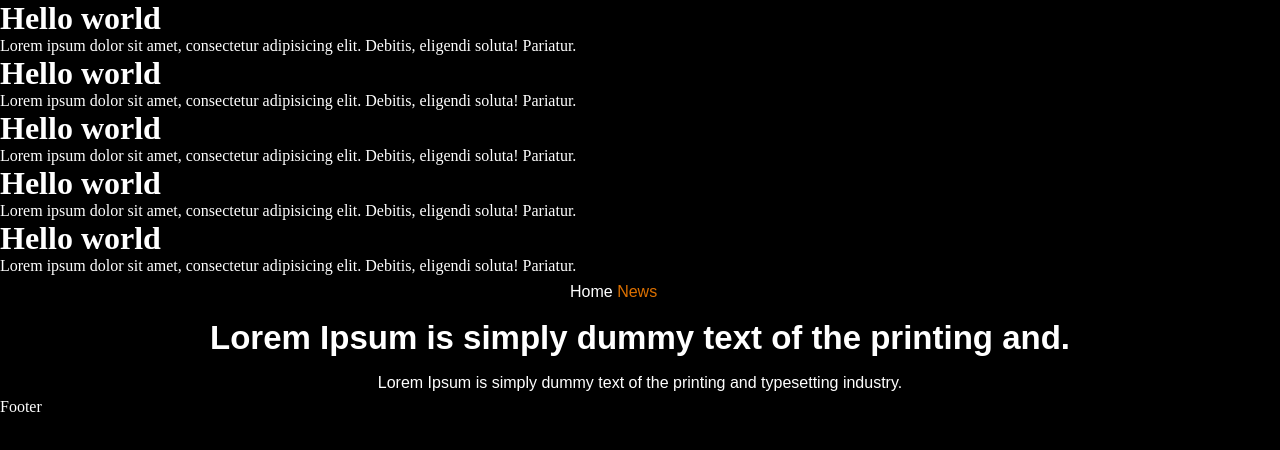
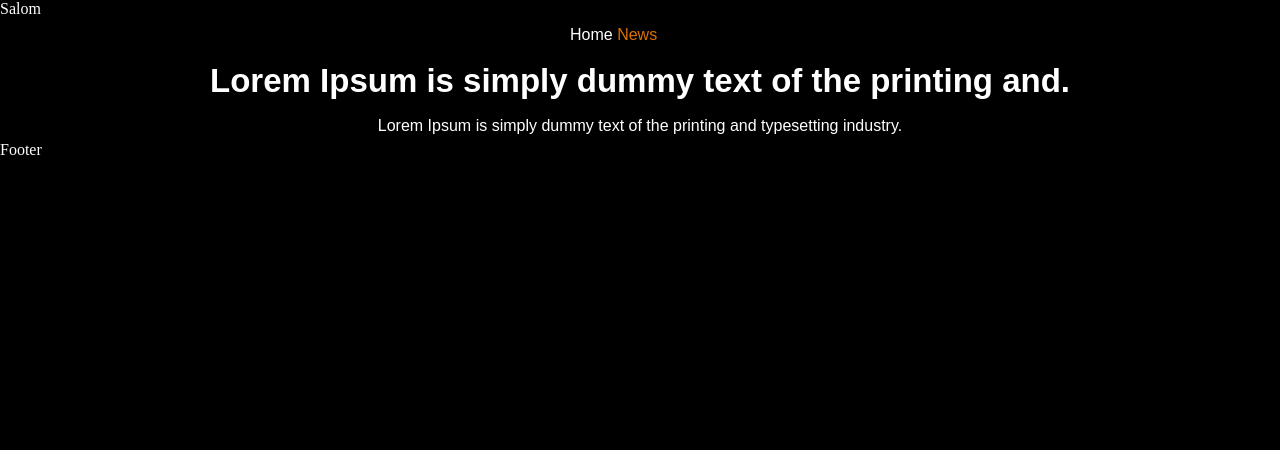
Before and after one commit to R-Islombek/Team, a React (Vite) app: page / in a window 1280 px wide. Shown: the top 450 px of the page. Built offline with nearby package versions, Linux system fonts and the light colour scheme.

Commit message:
header qvoman

```diff
--- a/src/Components/Header/Header.jsx
+++ b/src/Components/Header/Header.jsx
@@ -2,23 +2,7 @@ import React from 'react'
 import "./Header.css"
 const Header = () => {
   return (
-    <div>
-          <h1>Hello world</h1>
-          <p>Lorem ipsum dolor sit amet, consectetur adipisicing elit. Debitis, eligendi soluta! Pariatur.</p>
-
-          <h1>Hello world</h1>
-          <p>Lorem ipsum dolor sit amet, consectetur adipisicing elit. Debitis, eligendi soluta! Pariatur.</p>
-
-          <h1>Hello world</h1>
-          <p>Lorem ipsum dolor sit amet, consectetur adipisicing elit. Debitis, eligendi soluta! Pariatur.</p>
-
-          <h1>Hello world</h1>
-          <p>Lorem ipsum dolor sit amet, consectetur adipisicing elit. Debitis, eligendi soluta! Pariatur.</p>
-
-          <h1>Hello world</h1>
-          <p>Lorem ipsum dolor sit amet, consectetur adipisicing elit. Debitis, eligendi soluta! Pariatur.</p>
-
-    </div>
+  <div>Salom</div>
   )
 }
 
```
